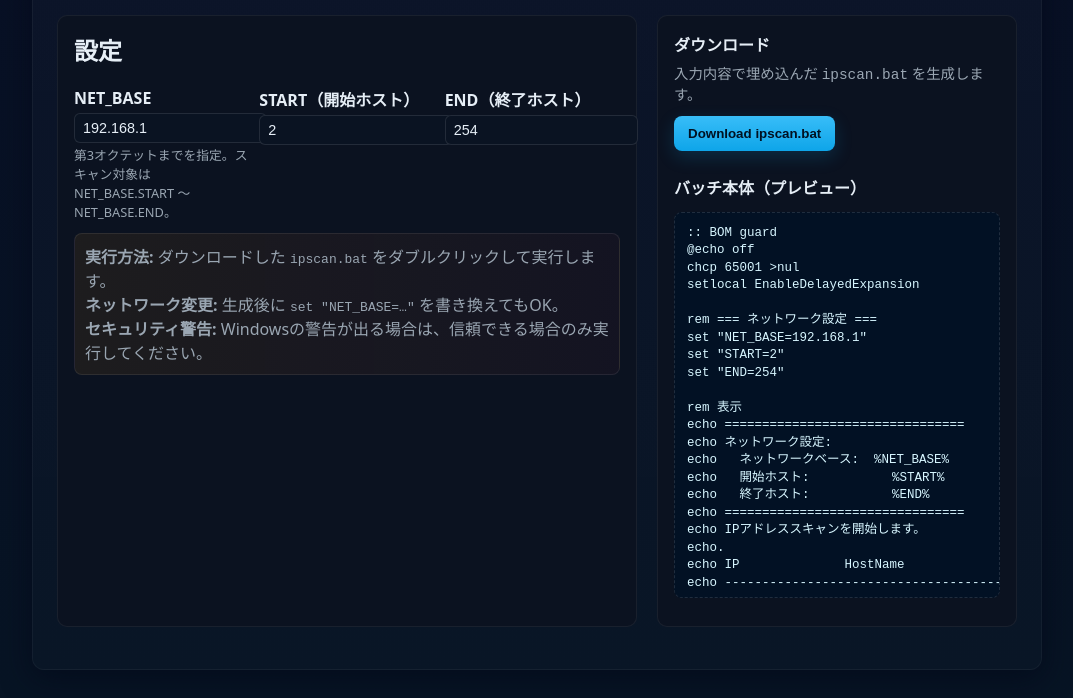
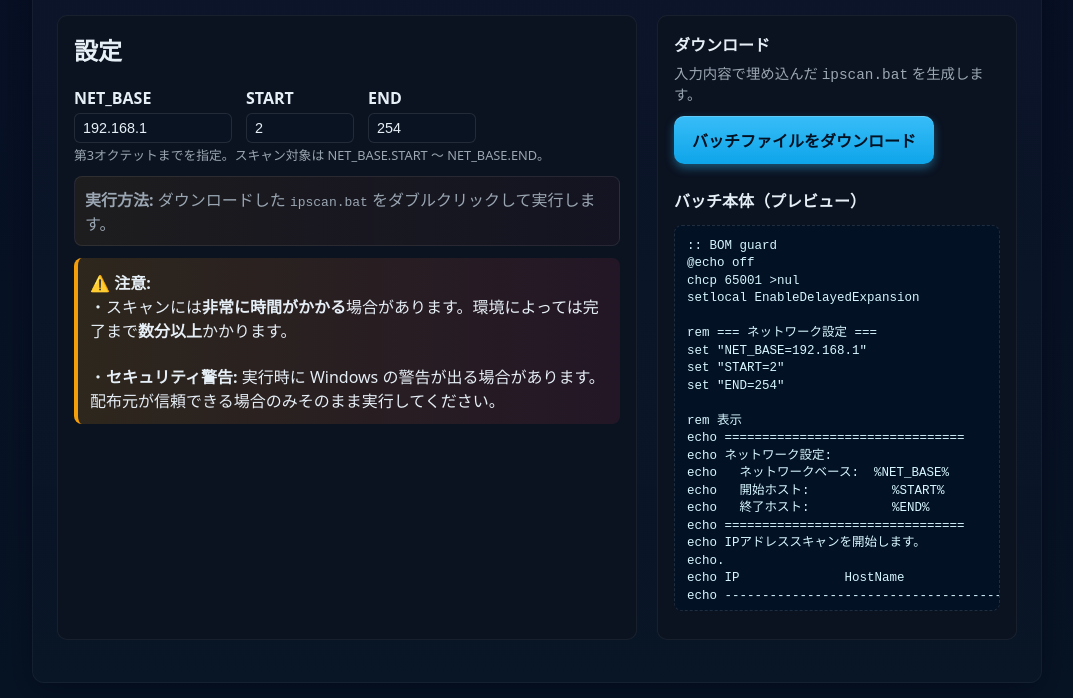
Before and after one commit to tarosay/Raspi-IP_Scan, a plain HTML site: page index.html in a window 1280 px wide. Shown: the part 130-828 px from the top of the page, without its empty margins (103-1176 px from the left). Drawn offline with Linux system fonts and the light colour scheme.

Commit message:
index.html update

```diff
--- a/index.html
+++ b/index.html
@@ -1,45 +1,251 @@
 <!doctype html>
 <html lang="ja">
+
 <head>
   <meta charset="utf-8" />
-<title>LAN内の Raspberry Pi 検出</title>
+  <title>LAN内の Raspberry Pi を検出</title>
   <meta name="viewport" content="width=device-width,initial-scale=1" />
   <style>
-  :root{
-    --bg:#0f1720; --card:#0b1220; --muted:#9aa6b2; --accent:#38bdf8;
-    --ok:#34d399; --warn:#f59e0b; --danger:#f43f5e; --text:#e6eef6;
+    :root {
+      --bg: #0f1720;
+      --card: #0b1220;
+      --muted: #9aa6b2;
+      --accent: #38bdf8;
+      --ok: #34d399;
+      --warn: #f59e0b;
+      --danger: #f43f5e;
+      --text: #e6eef6;
     }
-  html,body{height:100%;margin:0;background:linear-gradient(180deg,#081025 0%, #071424 100%);color:var(--text);
-    font-family:system-ui,-apple-system,"Segoe UI",Roboto,"Hiragino Kaku Gothic ProN",Meiryo,sans-serif}
-  .wrap{max-width:960px;margin:28px auto;padding:24px;background:linear-gradient(180deg,rgba(255,255,255,0.02),rgba(255,255,255,0.01));
-    border-radius:12px;box-shadow:0 8px 30px rgba(2,6,23,0.6);border:1px solid rgba(255,255,255,0.04)}
-  header{display:flex;gap:16px;align-items:center}
-  .logo{width:56px;height:56px;border-radius:10px;background:linear-gradient(135deg,var(--accent),#7c3aed);
-    display:flex;align-items:center;justify-content:center;font-weight:700;color:#04293a}
-  h1{margin:0;font-size:1.15rem}
-  p.lead{margin:6px 0 18px;color:var(--muted)}
-  .grid{display:grid;grid-template-columns:1fr 360px;gap:20px;margin-top:18px}
-  .card{background:var(--card);padding:16px;border-radius:10px;border:1px solid rgba(255,255,255,0.06)}
-  .muted{color:var(--muted);font-size:0.9rem}
-  .form{display:grid;grid-template-columns:repeat(auto-fit,minmax(160px,1fr));gap:10px}
-  label{display:block;font-weight:600;margin-bottom:4px}
-  input{width:100%;max-width:200px;padding:6px 8px;border-radius:6px;border:1px solid rgba(255,255,255,0.1);
-    background:#0a1322;color:var(--text);font-size:0.9rem}
-  input:focus{outline:2px solid var(--accent);border-color:transparent}
-  .hint{font-size:0.8rem;color:var(--muted);margin-top:2px}
-  .error{color:var(--danger);font-size:0.85rem;margin-top:4px;display:none}
-  .download{display:flex;flex-direction:column;gap:12px;align-items:stretch}
-  button#dl{background:linear-gradient(180deg,var(--accent),#0ea5e9);border:none;color:#012;padding:10px 14px;
-    border-radius:8px;font-weight:700;cursor:pointer;box-shadow:0 6px 18px rgba(14,165,233,0.18)}
-  button#dl:disabled{filter:grayscale(.8);opacity:.6;cursor:not-allowed}
-  .warn{background:linear-gradient(90deg,rgba(245,158,11,0.08),rgba(244,63,94,0.04));padding:10px;border-radius:8px;
-    border:1px solid rgba(255,255,255,0.08);color:var(--muted)}
-  pre#code{background:#021124;color:#d7f6ff;padding:12px;border-radius:8px;overflow:auto;max-height:360px;
-    border:1px dashed rgba(255,255,255,0.12);font-size:12.5px;line-height:1.4}
-  footer{margin-top:18px;color:var(--muted);font-size:0.85rem}
-  @media (max-width:900px){.grid{grid-template-columns:1fr}}
+
+    html,
+    body {
+      height: 100%;
+      margin: 0;
+      background: linear-gradient(180deg, #081025 0%, #071424 100%);
+      color: var(--text);
+      font-family: system-ui, -apple-system, "Segoe UI", Roboto, "Hiragino Kaku Gothic ProN", Meiryo, sans-serif
+    }
+
+    .wrap {
+      max-width: 960px;
+      margin: 28px auto;
+      padding: 24px;
+      background: linear-gradient(180deg, rgba(255, 255, 255, 0.02), rgba(255, 255, 255, 0.01));
+      border-radius: 12px;
+      box-shadow: 0 8px 30px rgba(2, 6, 23, 0.6);
+      border: 1px solid rgba(255, 255, 255, 0.04)
+    }
+
+    header {
+      display: flex;
+      gap: 16px;
+      align-items: center
+    }
+
+    .logo {
+      width: 56px;
+      height: 56px;
+      border-radius: 10px;
+      background: linear-gradient(135deg, var(--accent), #7c3aed);
+      display: flex;
+      align-items: center;
+      justify-content: center;
+      font-weight: 700;
+      color: #04293a
+    }
+
+    h1 {
+      margin: 0;
+      font-size: 1.15rem
+    }
+
+    p.lead {
+      margin: 6px 0 18px;
+      color: var(--muted)
+    }
+
+    .grid {
+      display: grid;
+      grid-template-columns: 1fr 360px;
+      gap: 20px;
+      margin-top: 18px
+    }
+
+    .card {
+      background: var(--card);
+      padding: 16px;
+      border-radius: 10px;
+      border: 1px solid rgba(255, 255, 255, 0.06)
+    }
+
+    .muted {
+      color: var(--muted);
+      font-size: 0.9rem
+    }
+
+    /* フォーム行：小型入力欄 */
+    .form {
+      display: grid;
+      grid-template-columns: 1fr;
+      gap: 10px
+    }
+
+    .inline {
+      display: flex;
+      gap: 14px;
+      align-items: flex-end;
+      flex-wrap: wrap
+    }
+
+    label {
+      display: block;
+      font-weight: 600;
+      margin-bottom: 4px
+    }
+
+    input {
+      padding: 6px 8px;
+      border-radius: 6px;
+      border: 1px solid rgba(255, 255, 255, 0.1);
+      background: #0a1322;
+      color: var(--text);
+      font-size: 0.9rem
+    }
+
+    /* ここでサイズを小さくする */
+    .w-net {
+      width: 140px;
+      max-width: 140px
+    }
+
+    .w-host {
+      width: 90px;
+      max-width: 90px
+    }
+
+    /* モバイルでは全幅に */
+    @media (max-width:560px) {
+
+      .w-net,
+      .w-host {
+        width: 100%;
+        max-width: 100%
+      }
+    }
+
+    .hint {
+      font-size: 0.8rem;
+      color: var(--muted);
+      margin-top: 2px
+    }
+
+    .error {
+      color: var(--danger);
+      font-size: 0.85rem;
+      margin-top: 4px;
+      display: none
+    }
+
+    .download {
+      display: flex;
+      flex-direction: column;
+      gap: 12px;
+      align-items: stretch
+    }
+
+    button#dl {
+      background: linear-gradient(180deg, var(--accent), #0ea5e9);
+      border: none;
+      color: #012;
+      padding: 10px 14px;
+      border-radius: 8px;
+      font-weight: 700;
+      cursor: pointer;
+      box-shadow: 0 6px 18px rgba(14, 165, 233, 0.18)
+    }
+
+    button#dl:disabled {
+      filter: grayscale(.8);
+      opacity: .6;
+      cursor: not-allowed
+    }
+
+    .warn {
+      background: linear-gradient(90deg, rgba(245, 158, 11, 0.08), rgba(244, 63, 94, 0.04));
+      padding: 10px;
+      border-radius: 8px;
+      border: 1px solid rgba(255, 255, 255, 0.08);
+      color: var(--muted)
+    }
+
+    .notice {
+      margin-top: 12px;
+      background: linear-gradient(90deg, rgba(245, 158, 11, 0.15), rgba(244, 63, 94, 0.1));
+      border-left: 4px solid var(--warn);
+      padding: 12px;
+      border-radius: 8px
+    }
+
+    pre#code {
+      background: #021124;
+      color: #d7f6ff;
+      padding: 12px;
+      border-radius: 8px;
+      overflow: auto;
+      max-height: 360px;
+      border: 1px dashed rgba(255, 255, 255, 0.12);
+      font-size: 12.5px;
+      line-height: 1.4
+    }
+
+    footer {
+      margin-top: 18px;
+      color: var(--muted);
+      font-size: 0.85rem
+    }
+
+    @media (max-width:900px) {
+      .grid {
+        grid-template-columns: 1fr
+      }
+    }
+
+    button#dl {
+      background: linear-gradient(180deg, var(--accent), #0ea5e9);
+      border: none;
+      color: #012;
+      padding: 12px 18px;
+      border-radius: 10px;
+      font-weight: 700;
+      cursor: pointer;
+      font-size: 1rem;
+      box-shadow: 0 4px 10px rgba(56, 189, 248, 0.4),
+        inset 0 1px 0 rgba(255, 255, 255, 0.2);
+      transition: all 0.15s ease-in-out;
+    }
+
+    button#dl:hover {
+      transform: translateY(-2px);
+      box-shadow: 0 6px 16px rgba(56, 189, 248, 0.55),
+        inset 0 1px 0 rgba(255, 255, 255, 0.3);
+    }
+
+    button#dl:active {
+      transform: translateY(0);
+      box-shadow: 0 3px 8px rgba(56, 189, 248, 0.35);
+    }
+
+    button#dl:disabled {
+      filter: grayscale(0.8);
+      opacity: 0.6;
+      cursor: not-allowed;
+      transform: none;
+      box-shadow: none;
+    }
   </style>
+
 </head>
+
 <body>
   <div class="wrap">
     <header>
@@ -51,38 +257,45 @@
     </header>
 
     <div class="grid">
+      <!-- 左カラム：設定カード -->
       <div class="card">
         <h2 style="margin-top:0">設定</h2>
-        <div class="form">
-          <div class="full">
+
+        <!-- 小さな入力欄を横並びに -->
+        <div class="inline">
+          <div>
             <label for="netbase">NET_BASE</label>
-            <input id="netbase" placeholder="a.b.c の3オクテット" value="192.168.1" inputmode="numeric" />
-            <div id="netErr" class="error">形式が正しくありません（例: 192.168.1）。</div>
+            <input id="netbase" class="w-net" placeholder="例: 192.168.1" value="192.168.1" inputmode="numeric" />
+          </div>
+          <div>
+            <label for="start">START</label>
+            <input id="start" class="w-host" value="2" inputmode="numeric" />
+          </div>
+          <div>
+            <label for="end">END</label>
+            <input id="end" class="w-host" value="254" inputmode="numeric" />
+          </div>
+        </div>
+        <div id="netErr" class="error" style="margin-top:6px">形式が正しくありません（例: 192.168.1）。</div>
         <div class="hint">第3オクテットまでを指定。スキャン対象は NET_BASE.START ～ NET_BASE.END。</div>
+
+        <div class="warn" style="margin-top:12px">
+          <strong>実行方法:</strong> ダウンロードした <code>ipscan.bat</code> をダブルクリックして実行します。
         </div>
 
-          <div>
-            <label for="start">START（開始ホスト）</label>
-            <input id="start" value="2" inputmode="numeric" />
-          </div>
-          <div>
-            <label for="end">END（終了ホスト）</label>
-            <input id="end" value="254" inputmode="numeric" />
+        <div class="notice">
+          ⚠️ <strong>注意:</strong><br>
+          ・スキャンには<strong>非常に時間がかかる</strong>場合があります。環境によっては完了まで<strong>数分以上</strong>かかります。<br><br>
+          ・<strong>セキュリティ警告:</strong> 実行時に Windows の警告が出る場合があります。配布元が信頼できる場合のみそのまま実行してください。
         </div>
       </div>
 
-        <div class="warn" style="margin-top:12px">
-          <strong>実行方法:</strong> ダウンロードした <code>ipscan.bat</code> をダブルクリックして実行します。<br/>
-          <strong>ネットワーク変更:</strong> 生成後に <code>set "NET_BASE=…"</code> を書き換えてもOK。<br/>
-          <strong>セキュリティ警告:</strong> Windowsの警告が出る場合は、信頼できる場合のみ実行してください。
-        </div>
-      </div>
-
+      <!-- 右カラム：ダウンロードカード -->
       <div class="card download">
         <div>
           <strong>ダウンロード</strong>
           <p class="muted" style="margin:6px 0 12px">入力内容で埋め込んだ <code>ipscan.bat</code> を生成します。</p>
-          <button id="dl" disabled>Download ipscan.bat</button>
+          <button id="dl" disabled>バッチファイルをダウンロード</button>
         </div>
 
         <div style="margin-top:12px">
@@ -92,27 +305,25 @@
       </div>
     </div>
 
-    <footer>
-
-    </footer>
+    <footer></footer>
   </div>
 
   <script>
-(function(){
-  const $ = (id)=>document.getElementById(id);
-  const net=$('netbase'), start=$('start'), end=$('end'), dl=$('dl'), code=$('code'), netErr=$('netErr');
+    (function () {
+      const $ = (id) => document.getElementById(id);
+      const net = $('netbase'), start = $('start'), end = $('end'), dl = $('dl'), code = $('code'), netErr = $('netErr');
 
-  function isOctet(n){return /^\d+$/.test(n)&&+n>=0&&+n<=255;}
-  function isValidNetBase(s){
-    const m=/^(\d{1,3})\.(\d{1,3})\.(\d{1,3})$/.exec(s.trim());
-    return m&&isOctet(m[1])&&isOctet(m[2])&&isOctet(m[3]);
+      function isOctet(n) { return /^\d+$/.test(n) && +n >= 0 && +n <= 255; }
+      function isValidNetBase(s) {
+        const m = /^(\d{1,3})\.(\d{1,3})\.(\d{1,3})$/.exec(s.trim());
+        return m && isOctet(m[1]) && isOctet(m[2]) && isOctet(m[3]);
       }
-  function isValidRange(a,b){
-    return /^\d+$/.test(a)&&/^\d+$/.test(b)&&+a>=0&&+b<=255&&+a<=+b;
+      function isValidRange(a, b) {
+        return /^\d+$/.test(a) && /^\d+$/.test(b) && +a >= 0 && +b <= 255 && +a <= +b;
       }
 
-  function buildBat(netBase,startHost,endHost){
-return "\uFEFF"+`:: BOM guard
+      function buildBat(netBase, startHost, endHost) {
+        return "\uFEFF" + `:: BOM guard
 @echo off
 chcp 65001 >nul
 setlocal EnableDelayedExpansion
@@ -135,9 +346,7 @@ echo IP              HostName                  MAC                Vendor
 echo ------------------------------------------------------------------------
 
 for /L %%i in (!START!,1,!END!) do (
-  for /f %%r in ('
-    powershell -NoProfile -Command "Test-Connection -Quiet -Count 1 %NET_BASE%.%%i"
-  ') do (
+  for /f %%r in ('powershell -NoProfile -Command "Test-Connection -Quiet -Count 1 %NET_BASE%.%%i"') do (
     if %%r==True (
       powershell -NoProfile -ExecutionPolicy Bypass -Command ^
         "$ip='%NET_BASE%.%%i';" ^
@@ -153,33 +362,34 @@ for /L %%i in (!START!,1,!END!) do (
 
 echo.
 echo スキャン完了
-pause`.replace(/\r?\n/g,"\r\n");
+pause`.replace(/\r?\n/g, "\r\n");
       }
 
-  function refresh(){
-    const nb=net.value.trim(), st=start.value.trim(), ed=end.value.trim();
-    const okB=isValidNetBase(nb), okR=isValidRange(st,ed);
-    netErr.style.display=okB?"none":"block";
-    dl.disabled=!(okB&&okR);
-    if(okB&&okR){
-      const bat=buildBat(nb,st,ed);
-      code.textContent=bat;
-      dl.onclick=()=>{
-        const blob=new Blob([bat],{type:"text/plain;charset=utf-8"});
-        const a=document.createElement("a");
-        a.href=URL.createObjectURL(blob);
-        a.download="ipscan.bat";
-        document.body.appendChild(a);a.click();a.remove();
-        setTimeout(()=>URL.revokeObjectURL(a.href),1e3);
+      function refresh() {
+        const nb = net.value.trim(), st = start.value.trim(), ed = end.value.trim();
+        const okB = isValidNetBase(nb), okR = isValidRange(st, ed);
+        netErr.style.display = okB ? "none" : "block";
+        dl.disabled = !(okB && okR);
+        if (okB && okR) {
+          const bat = buildBat(nb, st, ed);
+          code.textContent = bat;
+          dl.onclick = () => {
+            const blob = new Blob([bat], { type: "text/plain;charset=utf-8" });
+            const a = document.createElement("a");
+            a.href = URL.createObjectURL(blob);
+            a.download = "ipscan.bat";
+            document.body.appendChild(a); a.click(); a.remove();
+            setTimeout(() => URL.revokeObjectURL(a.href), 1e3);
           };
-    }else{
-      code.textContent="// 入力が不正です。";
-      dl.onclick=null;
+        } else {
+          code.textContent = "// 入力が不正です。";
+          dl.onclick = null;
         }
       }
-  net.oninput=start.oninput=end.oninput=refresh;
+      net.oninput = start.oninput = end.oninput = refresh;
       refresh();
     })();
   </script>
 </body>
+
 </html>
```
Lines whose indentation alone changed are shown as unchanged.
